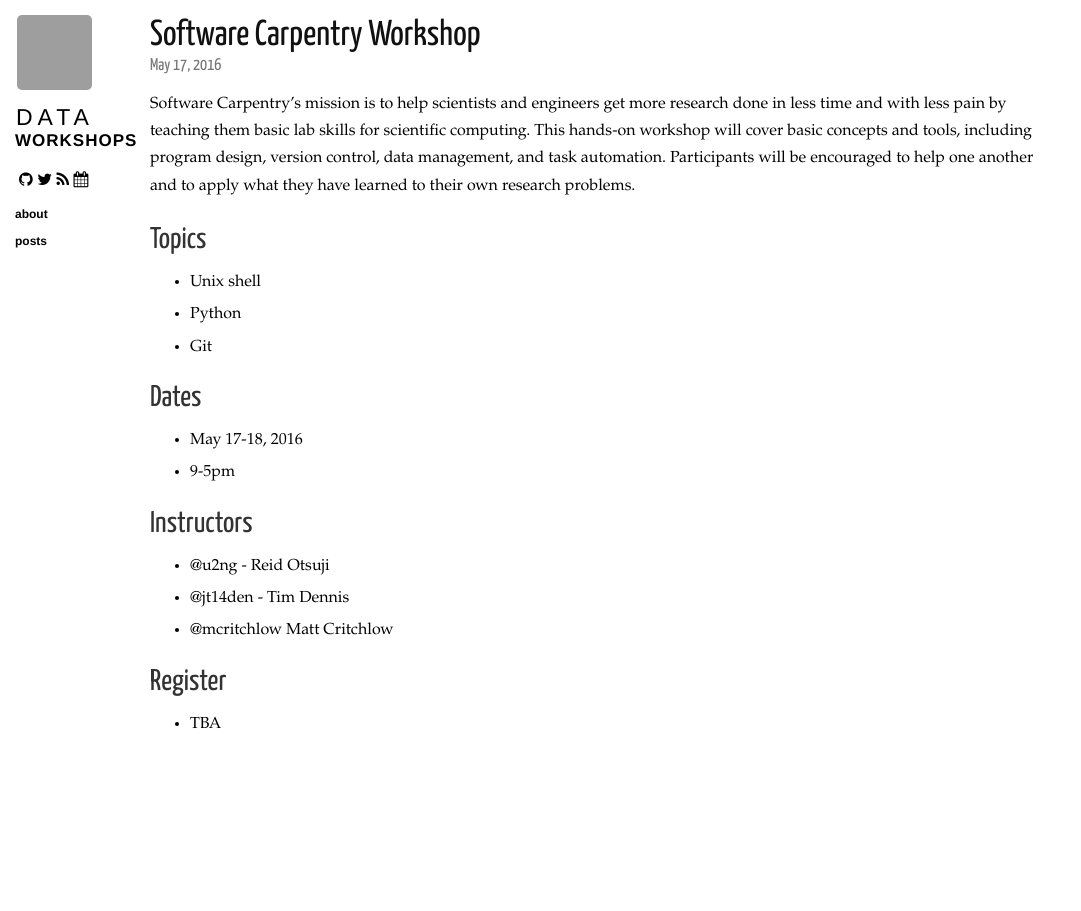
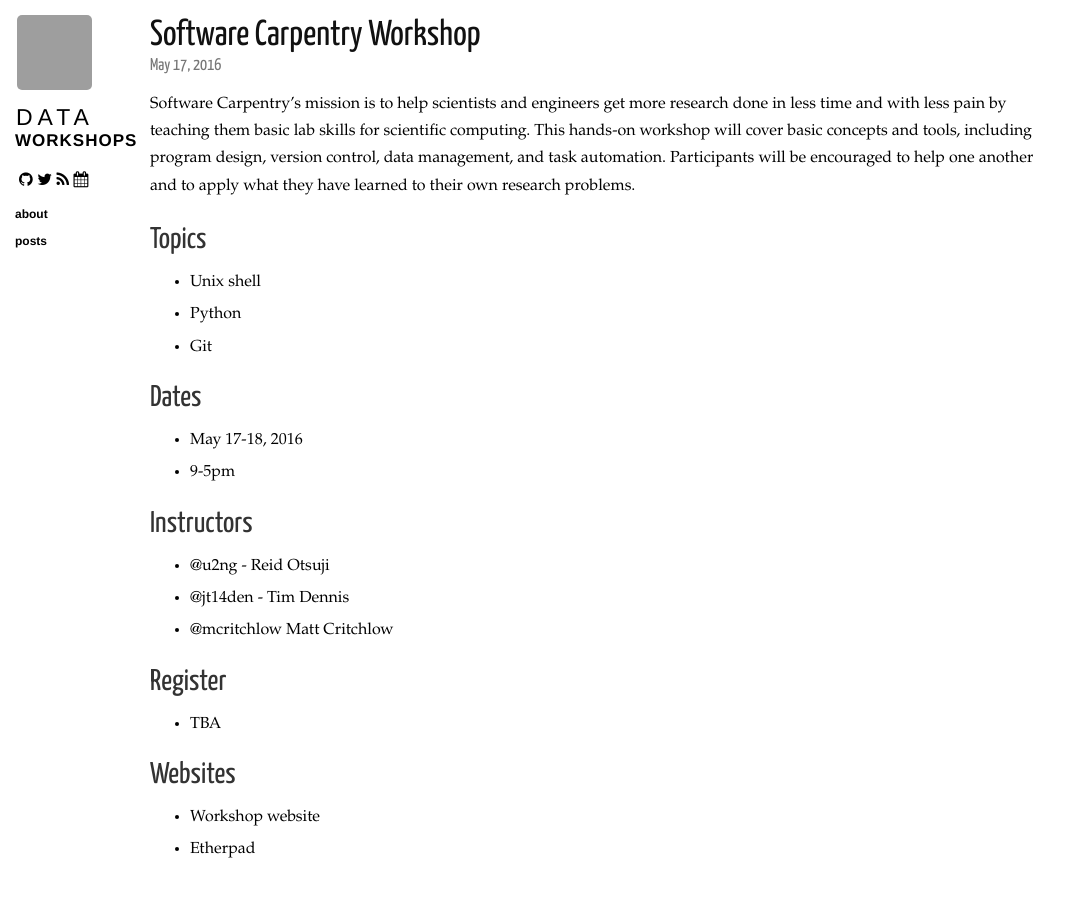
Before and after one commit to ucsdlib/workshops, a Jekyll site: the page built from _posts/2016-05-17-software-carpentry.markdown, in a window 1280 px wide. Shown: the whole page, without its empty margins (0-1081 px from the left). Built offline with Jekyll 4.4.1, drawn with Linux system fonts in a browser that asks for light colours; nearby versions of some CDN libraries; grey boxes are pictures that could not be loaded.

Commit message:
adding swc event

```diff
--- a/_posts/2016-05-17-software-carpentry.markdown
+++ b/_posts/2016-05-17-software-carpentry.markdown
@@ -26,3 +26,8 @@ Software Carpentry's mission is to help scientists and engineers get more resear
 ## Register
 
 * TBA
+
+## Websites
+
+* Workshop website
+* Etherpad
```
